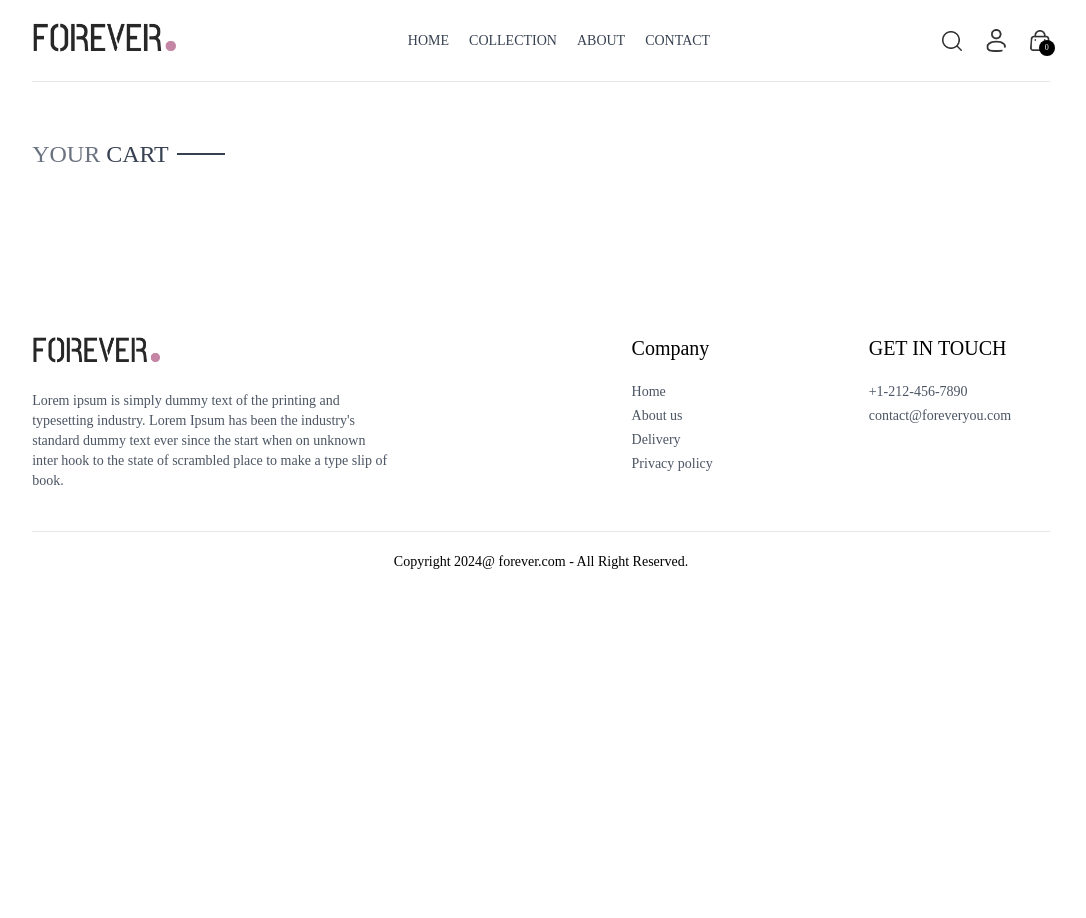
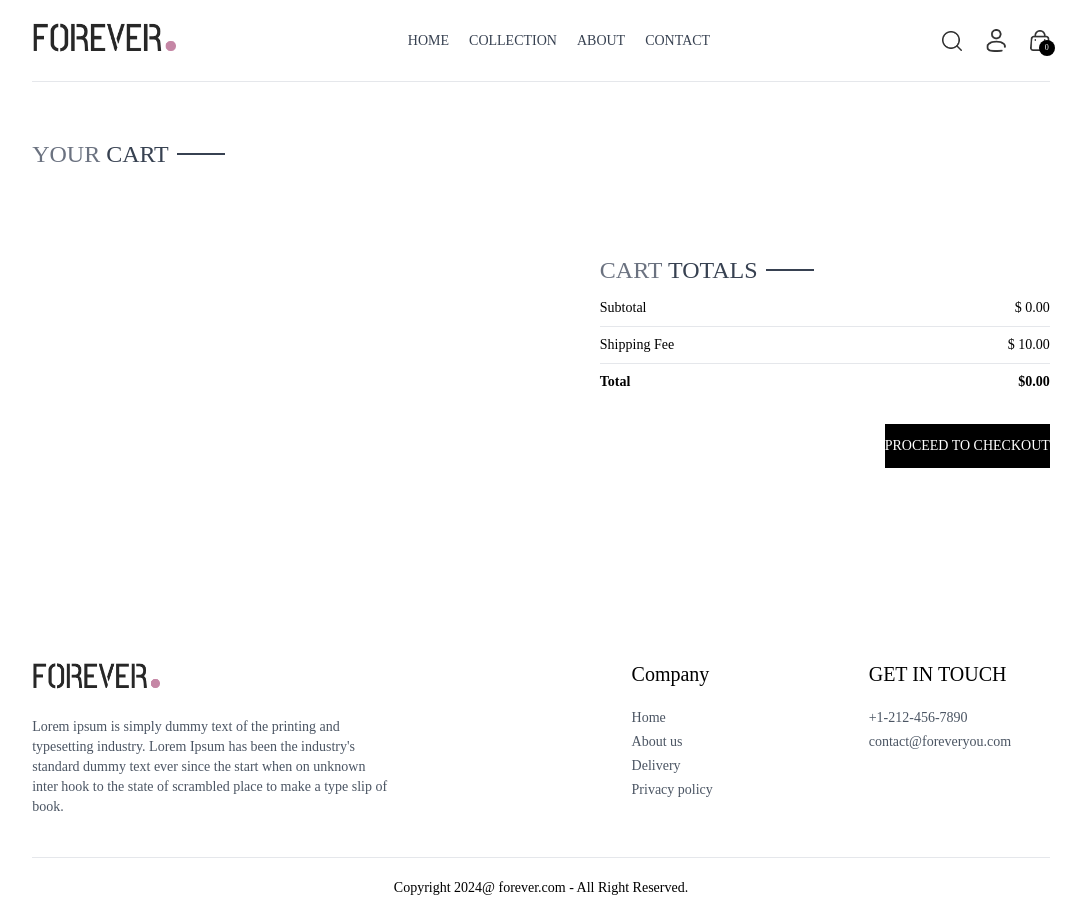
Before and after one commit to SarahHanks04/Simple-eCommerce, a React (Vite) app: page /cart in a window 1280 px wide. Shown: the whole page, without its empty margins (99-1185 px from the left). Before the commit the page ends 800 px from the top, so only its background shows below. Built offline with nearby package versions, Linux system fonts and the light colour scheme.

Commit message:
PlaceOrder updated

```diff
--- a/src/Components/CartTotal.jsx
+++ b/src/Components/CartTotal.jsx
@@ -1,9 +1,33 @@
-import React from 'react'
+import React, { useContext } from 'react'
+import { ShopContext } from '../Context/ShopContext';
+import Title from './Title';
 
 const CartTotal = () => {
+
+    const {currency, delivery_fee, getCartAmount} = useContext(ShopContext);
+
+
   return (
-    <div>
-
+    <div className='w-full'>
+      <div className='text-2xl'>
+        <Title text1={"CART"} text2={"TOTALS"} />
+      </div>
+      <div className='flex flex-col gap-2 mt-2 text-sm'>
+        <div className='flex justify-between'>
+            <p>Subtotal</p>
+            <p>{currency} {getCartAmount()}.00</p>
+        </div>
+        <hr />
+        <div className='flex justify-between'>
+            <p>Shipping Fee</p>
+            <p>{currency} {delivery_fee}.00</p>
+        </div>
+        <hr />
+        <div className='flex justify-between'>
+            <b>Total</b>
+            <b>{currency}{getCartAmount() === 0 ? 0 : getCartAmount + delivery_fee}.00</b>
+        </div>
+      </div>
     </div>
   )
 }
--- a/src/Context/ShopContext.jsx
+++ b/src/Context/ShopContext.jsx
@@ -1,6 +1,7 @@
 import { createContext, useEffect, useState } from "react";
 import { products } from "../assets/assets";
 import { toast } from "react-toastify";
+import { useNavigate } from "react-router-dom";
 
 export const ShopContext = createContext();
 
@@ -11,6 +12,7 @@
   const [search, setSearch] = useState("");
   const [showSearch, setShowSearch] = useState(false);
   const [cartItems, setCartItems] = useState({});
+  const navigate = useNavigate();
 
   const addToCart = async (itemId, size) => {
 
@@ -60,19 +62,21 @@
     setCartItems(cartData);
   }
 
-  const getCartAmount = async => {
+  const getCartAmount = () => {
     let totalAmount = 0
     for(const items in cartItems) {
       let itemInfo = products.find((product) => product._id === items);
       for(const item in cartItems[items]) {
         try {
-        if(cartItems[items][item]) {
-
+        if(cartItems[items][item] > 0) {
+          totalAmount += itemInfo.price * cartItems[items][item]
         }
       } catch (error) {
 
-      }}
+      }
     }
+    }
+    return totalAmount;
   }
 
 
@@ -88,6 +92,8 @@
     addToCart,
     getCartCount,
     updateQuantity,
+    getCartAmount,
+    navigate,
   };
 
   return (
--- a/src/Pages/Cart.jsx
+++ b/src/Pages/Cart.jsx
@@ -2,10 +2,11 @@
 import { ShopContext } from '../Context/ShopContext'
 import Title from '../Components/Title';
 import { assets } from '../assets/assets';
+import CartTotal from '../Components/CartTotal';
 
 const Cart = () => {
 
-  const {products, currency, cartItems, updateQuantity} = useContext(ShopContext);
+  const {products, currency, cartItems, updateQuantity, navigate} = useContext(ShopContext);
 
   const [cartData, setCartData] = useState([]);
 
@@ -53,7 +54,17 @@
           )
         })}
       </div>
+
+      <div  className='flex justify-end my-20'>
+        <div className='w-full sm:w-[450px]'>
+          <CartTotal />
+          <div className='w-full text-end'>
+            <button onClick={() => navigate("/place-order")} className='bg-black text-white text-sm my-8 py-3'>PROCEED TO CHECKOUT</button>
+          </div>
+        </div>
+      </div>
     </div>
+
   )
 }
 
--- a/src/Pages/PlaceOrder.jsx
+++ b/src/Pages/PlaceOrder.jsx
@@ -1,9 +1,21 @@
 import React from 'react'
+import Title from '../Components/Title'
 
 const PlaceOrder = () => {
   return (
-    <div>
+    <div className='flex flex-col sm:flex-row justify-between gap-4 pt-5 sm:pt-14 min-h-[80vh] border-t'>
 
+    {/* -----Left Side ----- */}
+      <div className='flex flex-col gap-4 w-full sm:max-w-[400px]'>
+        <div className='text-xl sm:text-2xl my-3'>
+          <Title text1={"DELIVERY"} text2={"INFORMATION"} />
+        </div>
+        <div className='flex gap-3'>
+          <input className='border border-gray-300 rounded py-1.5 px-3.5 w-full' type="text" placeholder='First name' />
+          <input className='border border-gray-300 rounded py-1.5 px-3.5 w-full' type="text" placeholder='Last name' />
+        </div>
+        <input className='border border-gray-300 rounded py-1.5 px-3.5 w-full' type="email" placeholder='Email address' />
+      </div>
     </div>
   )
 }
```
